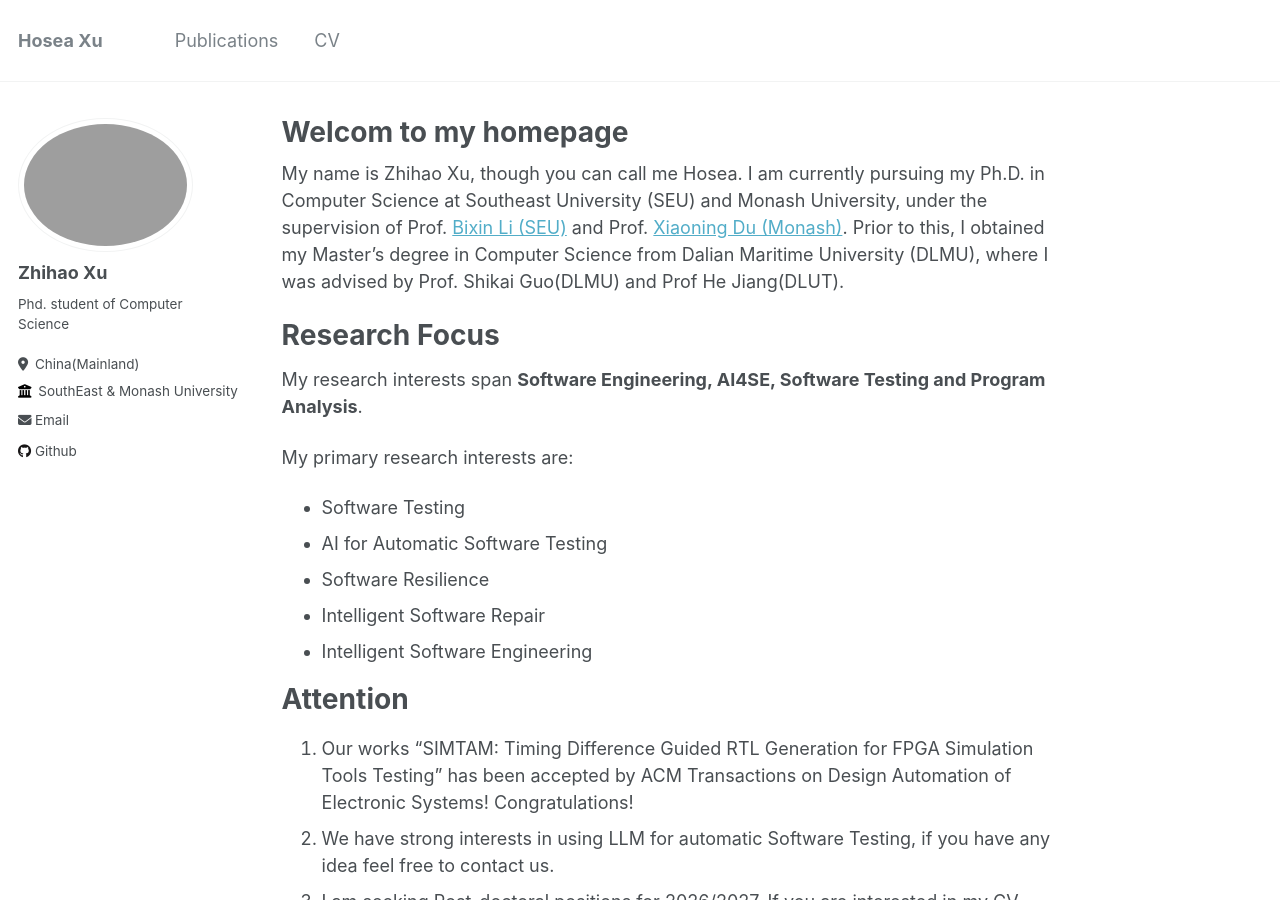
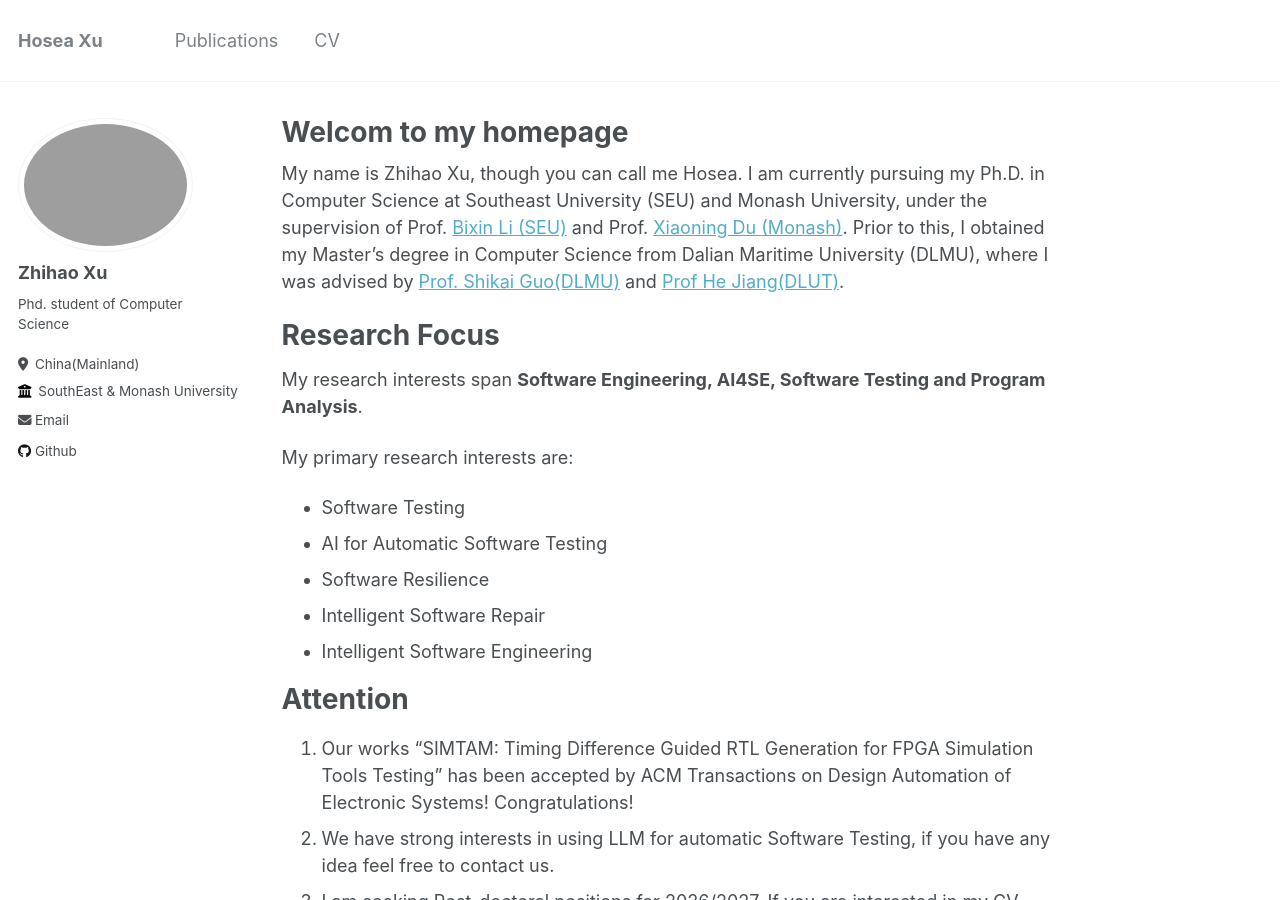
Before and after one commit to cemery123/cemery123.github.io, a Jekyll site: the page built from _pages/about.md, in a window 1280 px wide and 900 px high. Built offline with Jekyll 4.4.1, drawn with Linux system fonts in a browser that asks for light colours; part of the change alters nothing that is shown.

```diff
--- a/_pages/about.md
+++ b/_pages/about.md
@@ -7,7 +7,7 @@ redirect_from:
   - /about.html
 ---
 
-My name is Zhihao Xu, though you can call me Hosea. I am currently pursuing my Ph.D. in Computer Science at Southeast University (SEU) and Monash University, under the supervision of Prof. [Bixin Li (SEU)](https://cse.seu.edu.cn/_s191/2019/0102/c23024a257033/page.psp) and Prof. [Xiaoning Du (Monash)](https://xiaoningdu.github.io/). Prior to this, I obtained my Master’s degree in Computer Science from Dalian Maritime University (DLMU), where I was advised by Prof. Shikai Guo(DLMU) and Prof He Jiang(DLUT).
+My name is Zhihao Xu, though you can call me Hosea. I am currently pursuing my Ph.D. in Computer Science at Southeast University (SEU) and Monash University, under the supervision of Prof. [Bixin Li (SEU)](https://cse.seu.edu.cn/_s191/2019/0102/c23024a257033/page.psp) and Prof. [Xiaoning Du (Monash)](https://xiaoningdu.github.io/). Prior to this, I obtained my Master’s degree in Computer Science from Dalian Maritime University (DLMU), where I was advised by [Prof. Shikai Guo(DLMU)](https://ieeexplore.ieee.org/author/37085829873) and [Prof He Jiang(DLUT)](https://faculty.dlut.edu.cn/jianghe/index.htm).
 
 
 Research Focus
```
